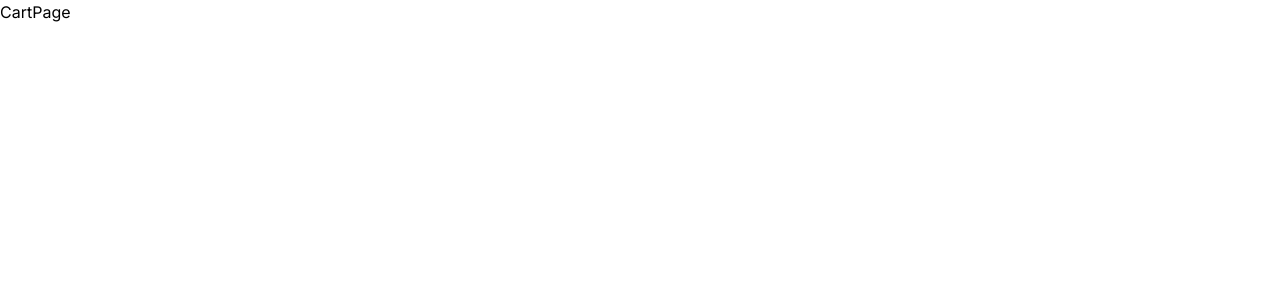
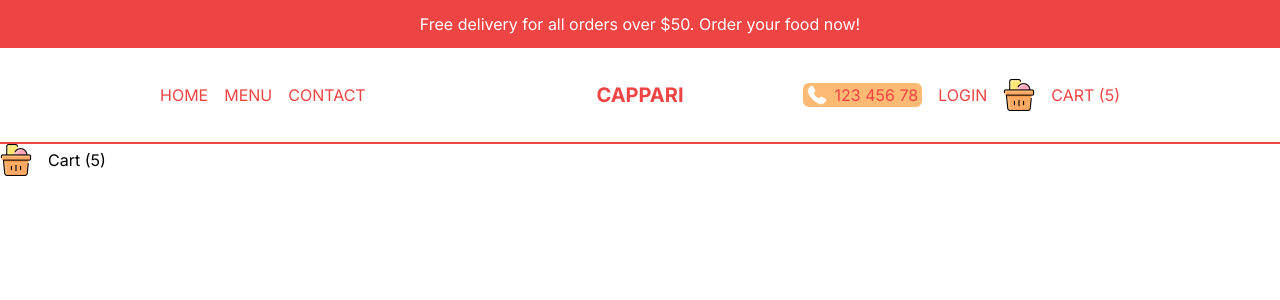
Before and after one commit to capo33/food_delivery, a Next.js app: page /Cart in a window 1280 px wide. Shown: the top 300 px of the page. Built offline with nearby package versions, Linux system fonts and the light colour scheme.

Commit message:
create navebar & footer

```diff
--- a/src/app/Cart/page.tsx
+++ b/src/app/Cart/page.tsx
@@ -1,9 +1,16 @@
-import React from 'react'
+import Image from "next/image";
+import Link from "next/link";
+import React from "react";
 
 const CartPage = () => {
   return (
-    <div>CartPage</div>
-  )
-}
+    <Link href='/cart' className='flex items-center gap-4'>
+      <div className='relative w-8 h-8'>
+        <Image src='/cart.png' alt='Cart' fill />
+      </div>
+      <span>Cart (5)</span>
+    </Link>
+  );
+};
 
-export default CartPage
+export default CartPage;
--- a/src/app/layout.tsx
+++ b/src/app/layout.tsx
@@ -1,22 +1,30 @@
-import './globals.css'
-import type { Metadata } from 'next'
-import { Inter } from 'next/font/google'
+import Footer from "@/components/Footer";
+import "./globals.css";
+import type { Metadata } from "next";
+import { Inter } from "next/font/google";
+import Navbar from "@/components/Navbar";
+import Notification from "@/components/Notification";
 
-const inter = Inter({ subsets: ['latin'] })
+const inter = Inter({ subsets: ["latin"] });
 
 export const metadata: Metadata = {
-  title: 'Create Next App',
-  description: 'Generated by create next app',
-}
+  title: "Create Next App",
+  description: "Generated by create next app",
+};
 
 export default function RootLayout({
   children,
 }: {
-  children: React.ReactNode
+  children: React.ReactNode;
 }) {
   return (
-    <html lang="en">
-      <body className={inter.className}>{children}</body>
+    <html lang='en'>
+      <body className={inter.className}>
+        <Notification />
+        <Navbar />
+        {children}
+        {/* <Footer /> */}
+      </body>
     </html>
-  )
+  );
 }
--- /dev/null
+++ b/src/components/Footer.tsx
@@ -0,0 +1,13 @@
+import Link from 'next/link'
+import React from 'react'
+
+const Footer = () => {
+  return (
+    <div className="h-12 md:h-24 p-4 lg:px-20 xl:px-40 text-green-500 flex items-center justify-between">
+    <Link href="/" className="font-bold text-xl">CAPPARI</Link>
+    <p>© ALL RIGHTS RESERVED.</p>
+  </div>
+  )
+}
+
+export default Footer
--- /dev/null
+++ b/src/components/Menu.tsx
@@ -0,0 +1,61 @@
+"use client";
+
+import { links } from "@/links/Links";
+import CartPage from "@/app/cart/page";
+import Image from "next/image";
+import Link from "next/link";
+import React, { useState } from "react";
+
+const Menu = () => {
+  const [isOpen, setIsOpen] = useState(false);
+  // teporary user
+  const user = false;
+  return (
+    <div>
+      {!isOpen ? (
+        <Image
+          src='/open.png'
+          alt='open logo'
+          width={20}
+          height={20}
+          onClick={() => setIsOpen(true)}
+        />
+      ) : (
+        <Image
+          src='/close.png'
+          alt='close logo'
+          width={20}
+          height={20}
+          onClick={() => setIsOpen(false)}
+        />
+      )}
+      {isOpen && (
+        <div className='bg-red-500 text-white absolute left-0 top-24 w-full h-[calc(100vh-6rem)] flex flex-col gap-8 items-center justify-center text-3xl z-10'>
+          {links.map((link) => (
+            <Link
+              href={link.url}
+              key={link.id}
+              onClick={() => setIsOpen(false)}
+            >
+              {link.title}
+            </Link>
+          ))}
+          {!user ? (
+            <Link href='/login' onClick={() => setIsOpen(false)}>
+              Login
+            </Link>
+          ) : (
+            <Link href='/orders' onClick={() => setIsOpen(false)}>
+              Orders
+            </Link>
+          )}
+          <Link href='/cart' onClick={() => setIsOpen(false)}>
+            <CartPage />
+          </Link>
+        </div>
+      )}
+    </div>
+  );
+};
+
+export default Menu;
--- /dev/null
+++ b/src/components/Navbar.tsx
@@ -0,0 +1,41 @@
+import Link from "next/link";
+import React from "react";
+import Menu from "./Menu";
+import Image from "next/image";
+import CartPage from "@/app/cart/page";
+
+const Navbar = () => {
+  const user = false;
+  return (
+    <div className="h-12 text-red-500 p-4 flex items-center justify-between border-b-2 border-b-red-500 uppercase md:h-24 lg:px-20 xl:px-40">
+      {/* LINKS */}
+      <div className='hidden md:flex gap-4 flex-1'>
+        <Link href='/'>Home</Link>
+        <Link href='/menu'>Menu</Link>
+        <Link href='/contact'>Contact</Link>
+      </div>
+      {/* LOGO */}
+      <div className="text-xl md:font-bold flex-1 md:text-center">
+        <Link href='/'>Cappari</Link>
+      </div>
+      {/* MOBILE MENU */}
+      <div className='md:hidden'>
+        <Menu />
+      </div>
+      <div className="hidden md:flex gap-4 items-center justify-end flex-1">
+        <div className="md:absolute top-3 r-2 lg:static flex items-center gap-2 cursor-pointer bg-orange-300 px-1 rounded-md">
+          <Image src="/phone.png" alt="" width={20} height={20} />
+          <span>123 456 78</span>
+        </div>
+        {!user ? (
+          <Link href="/login">Login</Link>
+        ) : (
+          <Link href="/orders">Orders</Link>
+        )}
+        <CartPage />
+      </div>
+    </div>
+  );
+};
+
+export default Navbar;
--- /dev/null
+++ b/src/components/Notification.tsx
@@ -0,0 +1,10 @@
+import React from 'react'
+
+const Notification = () => {
+  return (
+    <div className='h-12 bg-red-500 text-white px-4 flex items-center justify-center text-center text-sm md:text-base cursor-pointer'>Free delivery for all orders over $50. Order your food now!
+    </div>
+  )
+}
+
+export default Notification
--- /dev/null
+++ b/src/links/Links.ts
@@ -0,0 +1,6 @@
+export const links = [
+  { id: 1, title: "Homepage", url: "/" },
+  { id: 2, title: "Menu", url: "/menu" },
+  { id: 3, title: "Working Hours", url: "/" },
+  { id: 4, title: "Contact", url: "/" },
+];
```
